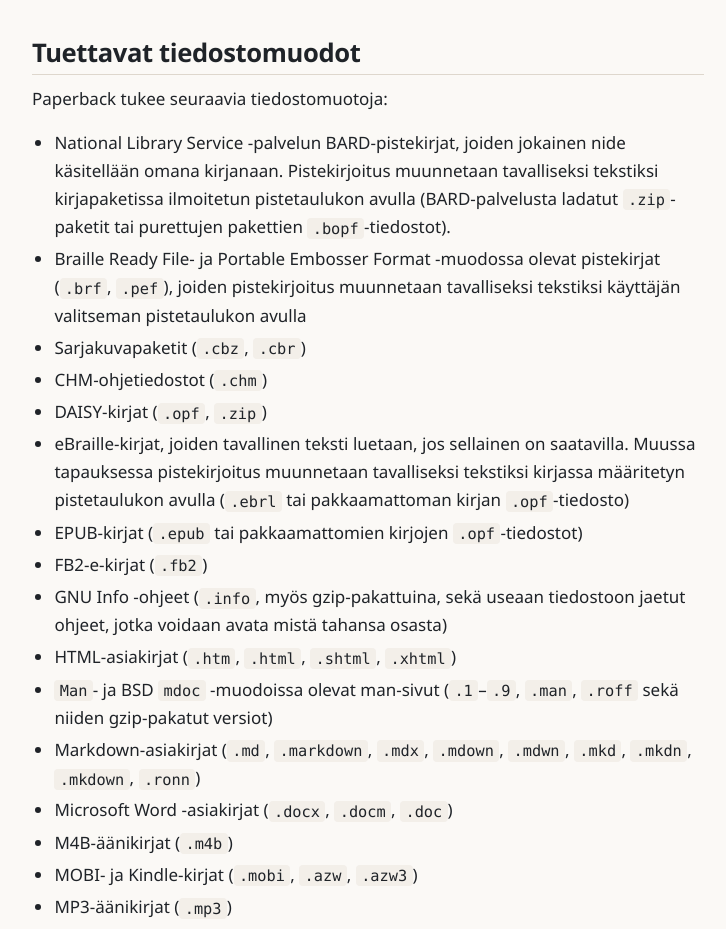
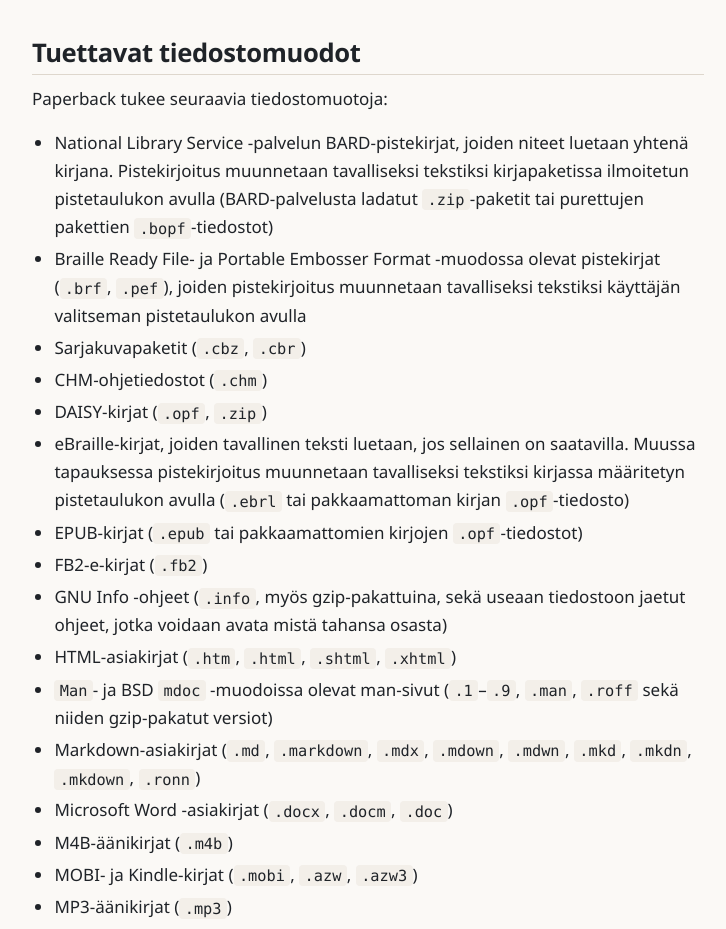
Before and after one commit to trypsynth/paperback, a plain HTML site: page readme-fi.html in a window 1280 px wide. Shown: the part 4440-5369 px from the top of the page, without its empty margins (84-810 px from the left). Drawn offline with Linux system fonts and the light colour scheme.

Commit message:
deploy: 0ab4388197a9adfbb8a44a5a9355ea24b779b086

```diff
--- a/readme-fi.html
+++ b/readme-fi.html
@@ -169,7 +169,7 @@ th, td { border: 1px solid color-mix(in srgb, currentColor 35%, transparent); pa
 <h2 id="tuettavat-tiedostomuodot">Tuettavat tiedostomuodot</h2>
 <p>Paperback tukee seuraavia tiedostomuotoja:</p>
 <ul>
-<li>National Library Service -palvelun BARD-pistekirjat, joiden jokainen nide käsitellään omana kirjanaan. Pistekirjoitus muunnetaan tavalliseksi tekstiksi kirjapaketissa ilmoitetun pistetaulukon avulla (BARD-palvelusta ladatut <code>.zip</code>-paketit tai purettujen pakettien <code>.bopf</code>-tiedostot).</li>
+<li>National Library Service -palvelun BARD-pistekirjat, joiden niteet luetaan yhtenä kirjana. Pistekirjoitus muunnetaan tavalliseksi tekstiksi kirjapaketissa ilmoitetun pistetaulukon avulla (BARD-palvelusta ladatut <code>.zip</code>-paketit tai purettujen pakettien <code>.bopf</code>-tiedostot)</li>
 <li>Braille Ready File- ja Portable Embosser Format -muodossa olevat pistekirjat (<code>.brf</code>, <code>.pef</code>), joiden pistekirjoitus muunnetaan tavalliseksi tekstiksi käyttäjän valitseman pistetaulukon avulla</li>
 <li>Sarjakuvapaketit (<code>.cbz</code>, <code>.cbr</code>)</li>
 <li>CHM-ohjetiedostot (<code>.chm</code>)</li>
```
